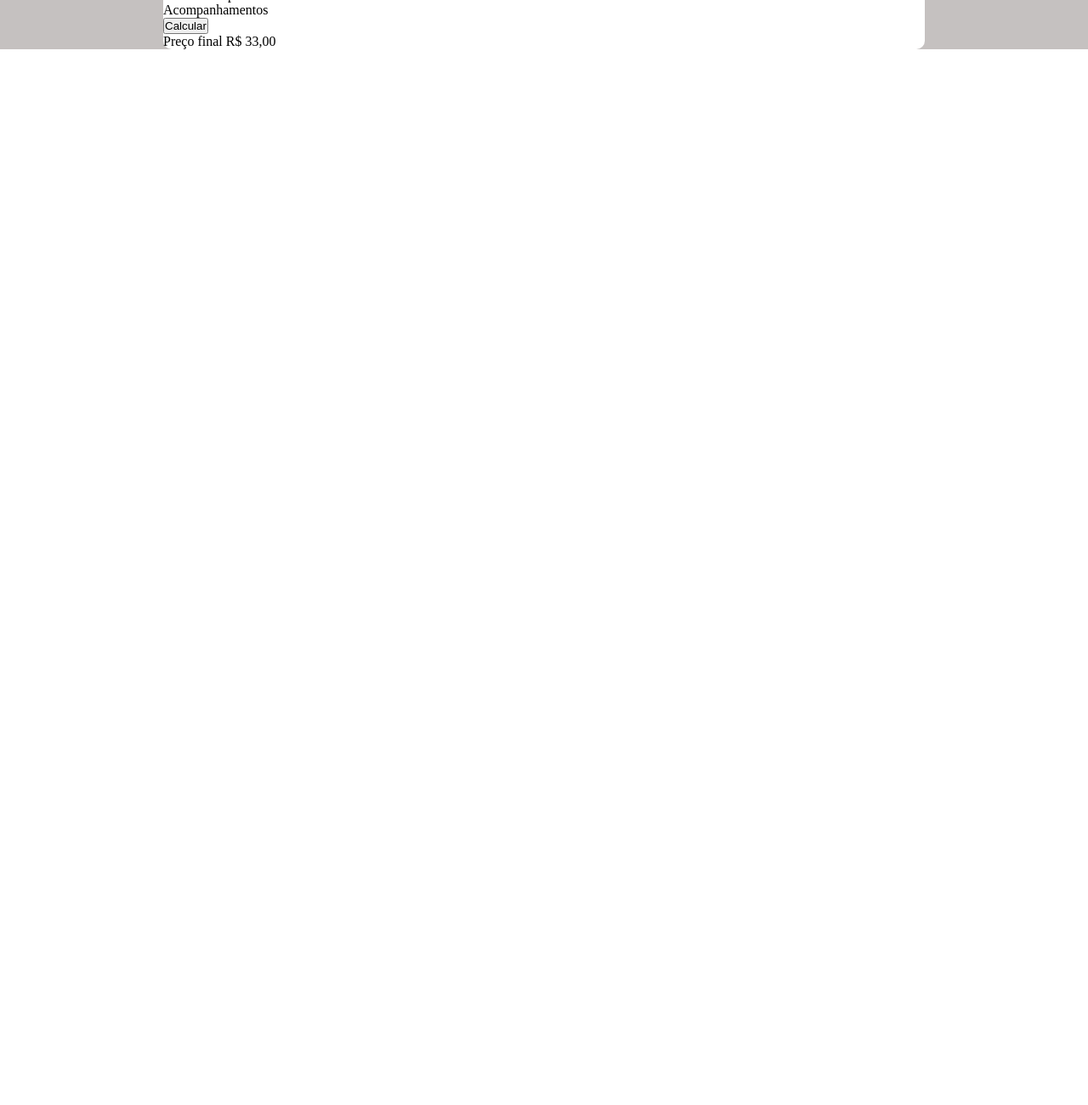
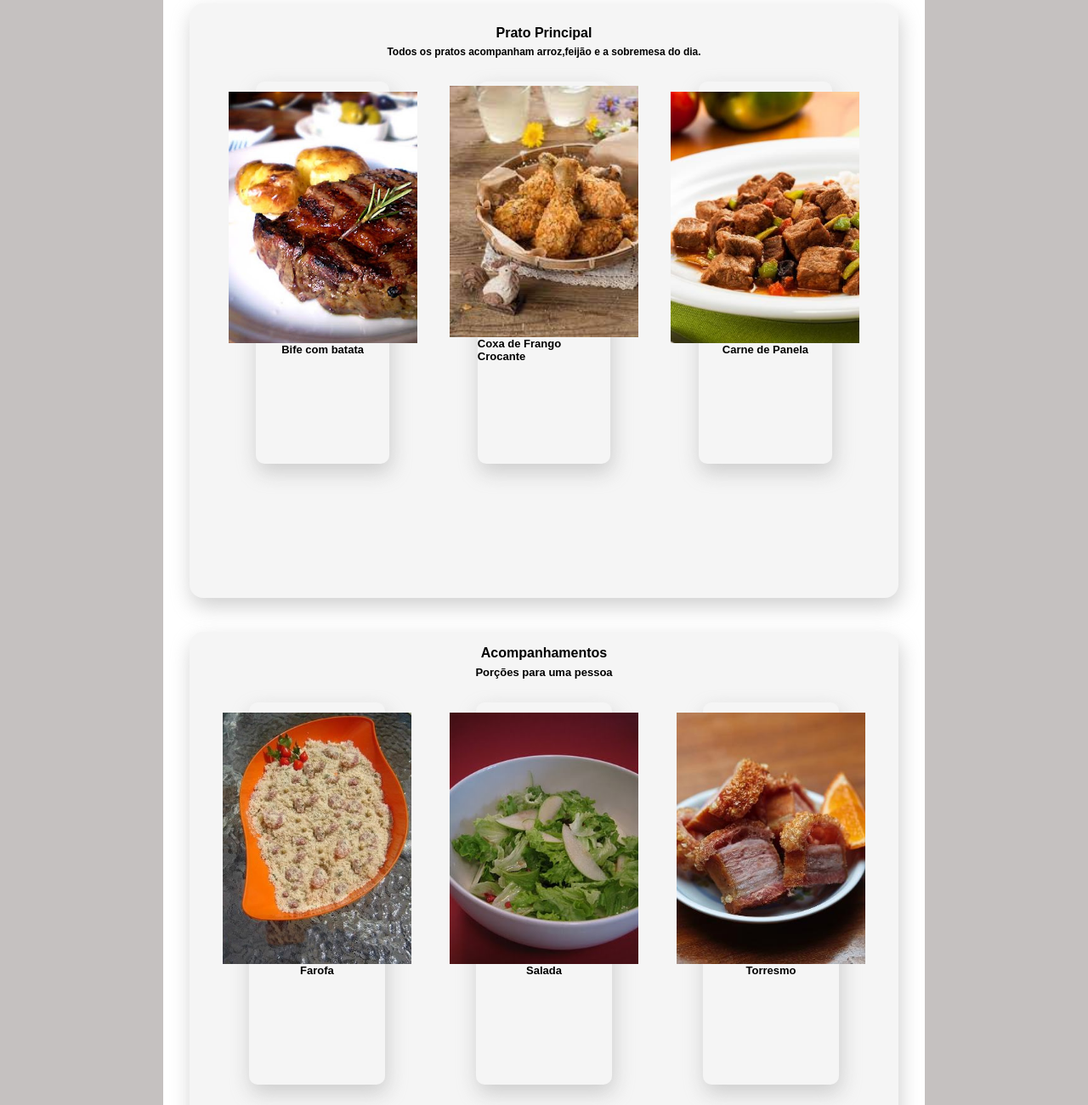
Before and after one commit to BrunoJGiacomini/bootcamp-devjr-ProjetoMenu, a plain HTML site: page index.html in a window 1280 px wide. Shown: the part 334-1635 px from the top of the page at 85% size. Before the commit the page ends 800 px from the top, so only its background shows below. Drawn offline with Linux system fonts and the light colour scheme.

Commit message:
#14 - Adicionar os pratos na aplicação

```diff
--- a/index.html
+++ b/index.html
@@ -12,29 +12,55 @@
 <div class="container">
    <div class="content">
         <div class="header">
-            <div class="image-home">
-                <object data="home .jpg" type="image/jpg"></object>
-            </div>
+
+                <img src="home .jpg" alt="Página home">
+
             <div class="title">
                 Menu - Faça A Sua Escolha
             </div>
-
         </div>
 
             <div class="header2">
-                Prato Principal
-                <div class="col1"></div>
-                <div class="col2"></div>
-                <div class="col3"></div>
+                <div class="title2">
+                    Prato Principal
+                </div>
+                <div class="title3">Todos os pratos acompanham arroz,feijão e a sobremesa do dia.</div>
+                <div class="flex-header">
+                    <div class="col1">
+                        <img src="bife.jpg" alt="Foto de um prato de Bife com Batatas">
+                        Bife com batata
+                    </div>
+                    <div class="col2">
+                        <img src="coxa.jpg" alt="Foto de um prato de Coxa de Frango Crocante">
+                        Coxa de Frango Crocante
+                    </div>
+                    <div class="col3">
+                        <img src="panela.jpg" alt="Foto de um prato de Carne de Panela">
+                        Carne de Panela
+                    </div>
+                </div>
             </div>
                 <div class="header3">
-                    Acompanhamentos
-                    <div class="col4"></div>
-                    <div class="col5"></div>
-                    <div class="col6"></div>
+                    <div class="title4">Acompanhamentos</div>
+                    <div class="title5">Porções para uma pessoa</div>
+
+                    <div class="flex-header2">
+                        <div class="col4">
+                            <img src="farofa.jpg" alt="Foto de uma farofa">
+                            Farofa
+                        </div>
+                        <div class="col5">
+                           <img src="salad.jpg" alt="Foto de um prato de salada">
+                            Salada
+                        </div>
+                        <div class="col6">
+                            <img src="torresmo.jpg" alt="Foto de um prato de torresmo">
+                            Torresmo
+                        </div>
+                    </div>
                 </div>
 
-                    <div class="sub-header">
+                    <div class="sub-header2">
 
                         <button> Calcular</button>
                     </div>
--- a/style.css
+++ b/style.css
@@ -14,17 +14,220 @@
 .content{
     width: 70%;
     margin: auto;
-    padding-top: 20px;
     border-radius: 10px;
     background-color: #fff;
 
 }
-.image-home{
-    text-align: center;
-    width: 100%;
-}
+
 .title{
     font-size: 28px;
     font-family: Arial, Helvetica, sans-serif;
     text-align: center;
+    margin-top: 6px;
 }
+.title2{
+    font-size: 16px;
+    font-weight: bold;
+    font-family: Arial, Helvetica, sans-serif;
+    text-align: center;
+}
+.title3{
+    font-size: 12px;
+    font-weight: 550;
+    font-family: Arial, Helvetica, sans-serif;
+    text-align: center;
+    margin-top: 6px;
+}
+.title4{
+    font-size: 16px;
+    font-weight: bold;
+    font-family: Arial, Helvetica, sans-serif;
+    text-align: center;
+}
+.title5{
+    font-size: 13px;
+    font-weight: 550;
+    font-family: Arial, Helvetica, sans-serif;
+    text-align: center;
+    margin-top: 6px;
+}
+.header{
+    padding: 20px;
+    padding-left: 46.3px;
+
+
+}
+.header img {
+    width: 98%;
+
+}
+.header2{
+    width: 93%;
+    height: 700px;
+    margin: auto;
+    padding-top: 14px;
+    padding: 26px;
+    box-shadow: 2px 10px 23px rgba(188,188,188,0.7);
+
+
+    background-color: #f5f5f5;
+    border-radius: 16px;
+}
+.header3{
+
+        width: 93%;
+        height: 700px;
+        margin: auto;
+        margin-top: 40px;
+        padding-top: 14px;
+        padding: 16px;
+        box-shadow: 2px 10px 23px rgba(188,188,188,0.7);
+
+        background-color: #f5f5f5;
+        border-radius: 16px;
+}
+.flex-header{
+    margin-top: 28px;
+    display: flex;
+    justify-content: space-around;
+}
+.flex-header2{
+    margin-top: 28px;
+    display: flex;
+    justify-content: space-around;
+}
+
+
+.col1{
+    background-color: #F5F5F5;
+    width: 20%;
+    height: 450px;
+    padding-bottom: 115px;
+    border-radius: 10px;
+
+    font-family: Arial, Helvetica, sans-serif;
+    font-weight: bold;
+    font-size: 13px;
+    box-shadow: 2px 10px 23px rgba(188,188,188,0.7);
+
+
+    display: flex;
+    flex-direction: column;
+
+    justify-content: center;
+    align-items: center;
+}
+.col2{
+    background-color: #F5F5F5;
+    width: 20%;
+    height: 450px;
+    padding-bottom: 115px;
+    border-radius: 10px;
+
+    font-family: Arial, Helvetica, sans-serif;
+    font-weight: bold;
+    font-size: 13px;
+    box-shadow: 2px 10px 23px rgba(188,188,188,0.7);
+
+
+    display: flex;
+    flex-direction: column;
+
+    justify-content: center;
+    align-items: center;
+}
+.col3{
+    background-color: #F5F5F5;
+    width: 20%;
+    height: 450px;
+    padding-bottom: 115px;
+    border-radius: 10px;
+
+    font-family: Arial, Helvetica, sans-serif;
+    font-weight: bold;
+    font-size: 13px;
+    box-shadow: 2px 10px 23px rgba(188,188,188,0.7);
+
+
+    display: flex;
+    flex-direction: column;
+
+    justify-content: center;
+    align-items: center;
+}
+.col3 img {
+    height: 296px;
+}
+.col2 img{
+    height: 296px;
+}
+.col1 img{
+    height: 296px;
+}
+
+.col4{
+    background-color: #F5F5F5;
+    width: 20%;
+    height: 450px;
+    padding-bottom: 115px;
+    border-radius: 10px;
+
+    font-family: Arial, Helvetica, sans-serif;
+    font-weight: bold;
+    font-size: 13px;
+    box-shadow: 2px 10px 23px rgba(188,188,188,0.7);
+
+
+    display: flex;
+    flex-direction: column;
+
+    justify-content: center;
+    align-items: center;
+}
+.col5{
+    background-color: #F5F5F5;
+    width: 20%;
+    height: 450px;
+    padding-bottom: 115px;
+    border-radius: 10px;
+
+    font-family: Arial, Helvetica, sans-serif;
+    font-weight: bold;
+    font-size: 13px;
+    box-shadow: 2px 10px 23px rgba(188,188,188,0.7);
+
+
+    display: flex;
+    flex-direction: column;
+
+    justify-content: center;
+    align-items: center;
+}
+.col6{
+    background-color: #F5F5F5;
+    width: 20%;
+    height: 450px;
+    padding-bottom: 115px;
+    border-radius: 10px;
+
+    font-family: Arial, Helvetica, sans-serif;
+    font-weight: bold;
+    font-size: 13px;
+    box-shadow: 2px 10px 23px rgba(188,188,188,0.7);
+
+
+    display: flex;
+    flex-direction: column;
+
+    justify-content: center;
+    align-items: center;
+}
+.col6 img {
+    height: 296px;
+}
+.col5 img{
+    height: 296px;
+}
+.col4 img{
+    height: 296px;
+}
```
Also changed, not shown: bife.jpg (added), coxa.jpg (added), farofa.jpg (added), panela.jpg (added), salad.jpg (added), torresmo.jpg (added).
